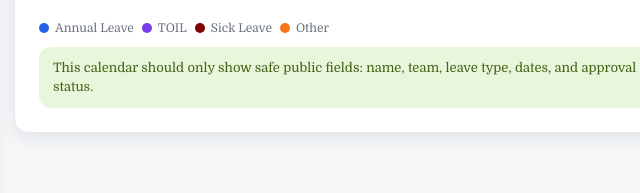
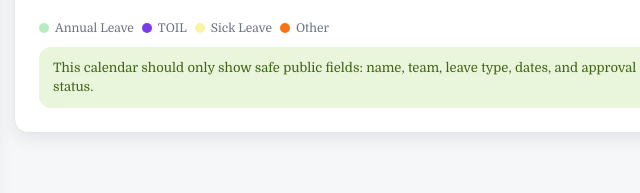
Before and after one commit to Shrekfeet/holiday, a plain HTML site: page index.html in a window 1280 px wide. Shown: the part 342-535 px from the top of the page, 504-1144 px from the left. Drawn offline with Linux system fonts and the light colour scheme; no server answers; a script that the page names is missing.

Commit message:
Update index.html
Changed dot colours

```diff
--- a/index.html
+++ b/index.html
@@ -164,9 +164,9 @@
     .legend{display:flex; flex-wrap:wrap; gap:8px; margin-top:12px; font-size:12px; color:var(--muted);}
     .legend span{display:inline-flex; align-items:center; gap:6px;}
     .dot{width:10px; height:10px; border-radius:50%; display:inline-block;}
-    .dot--annual{background:var(--blue);}
+    .dot--annual{background:#b7edc1;}
     .dot--toil{background:var(--purple);}
-    .dot--sick{background:var(--red);}
+    .dot--sick{background:#faf3a5;}
     .dot--other{background:var(--orange);}
 
     .privacy-note{margin-top:12px; padding:12px 14px; border-radius:12px; background:var(--mint); color:var(--green-700); font-size:13px; line-height:1.45;}
```
